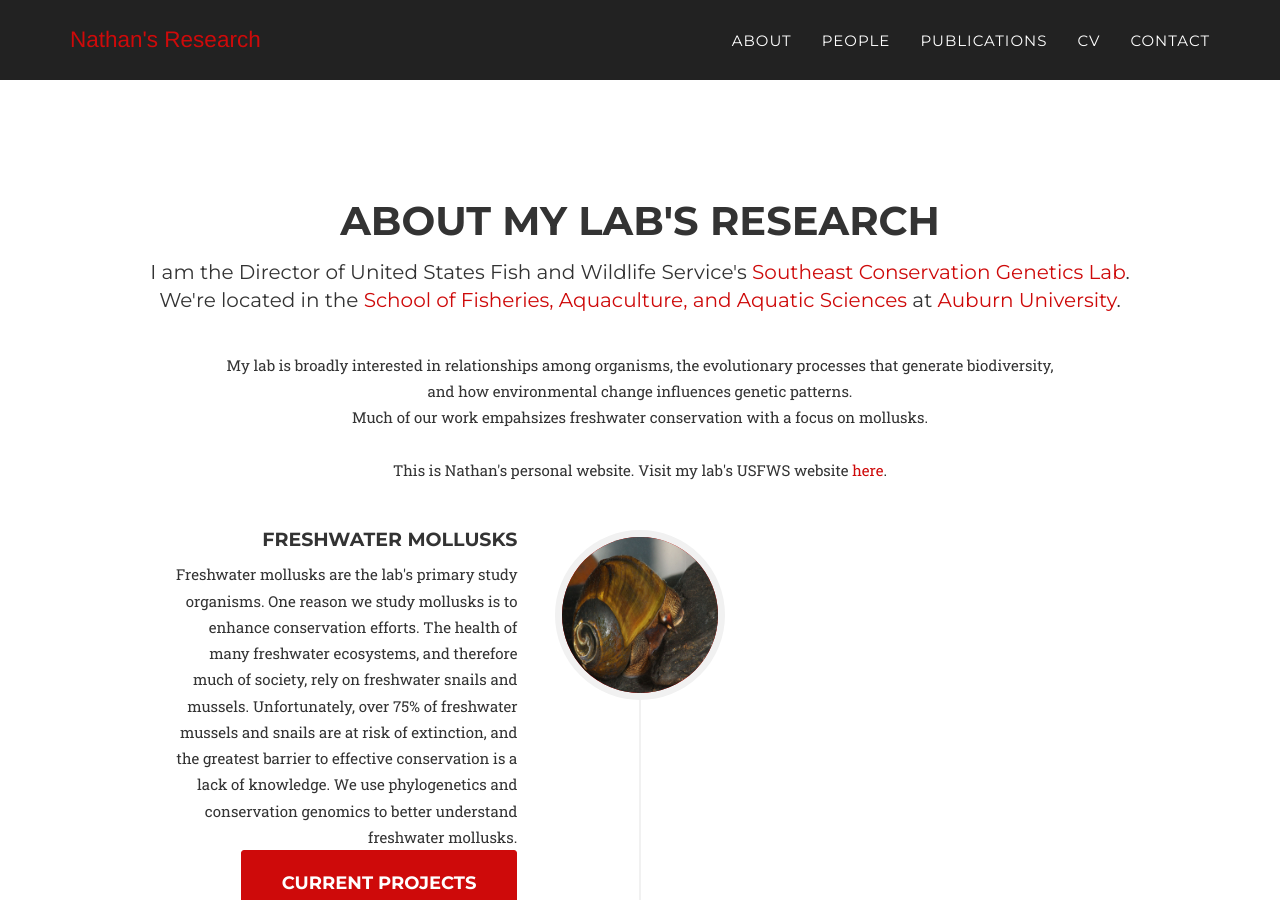
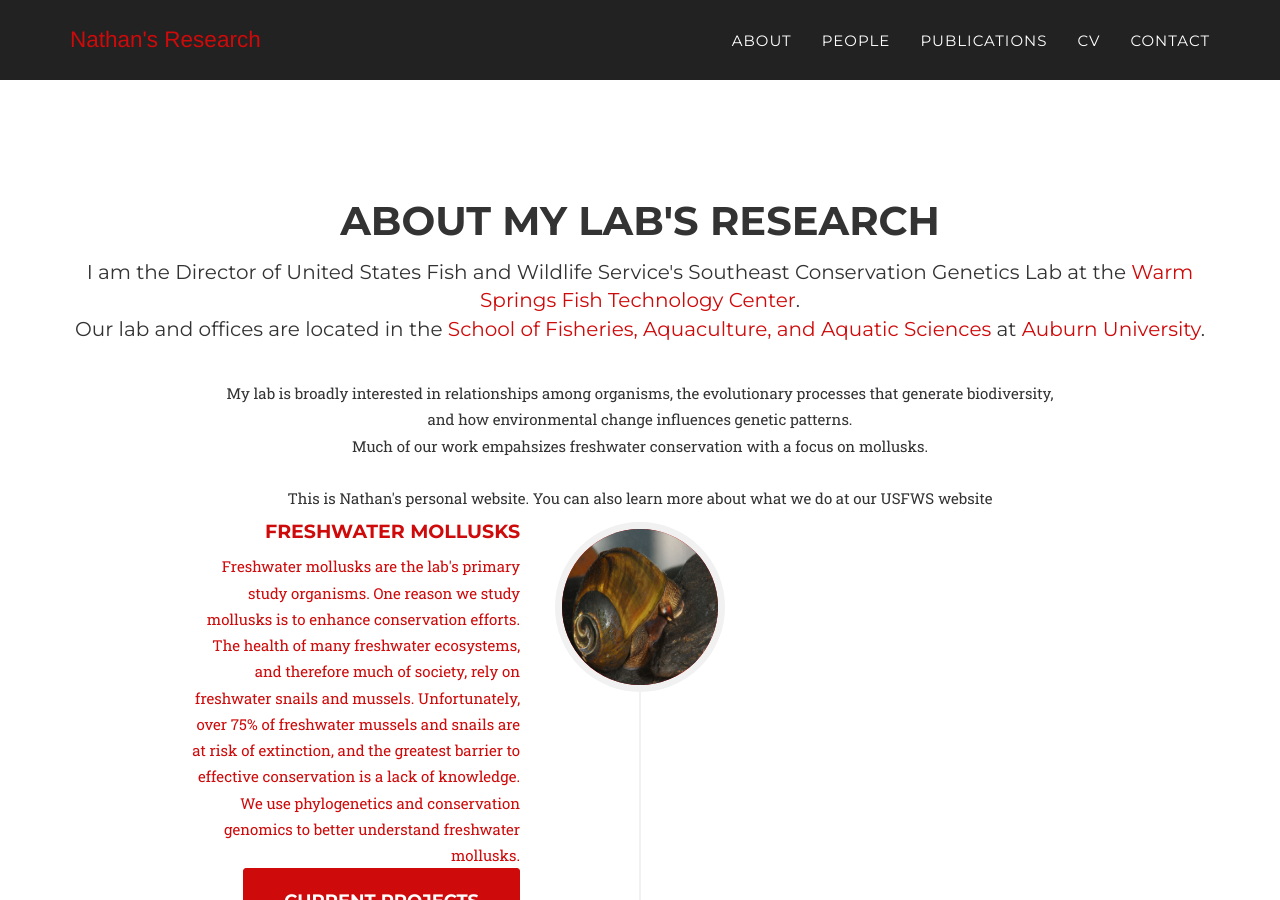
Before and after one commit to NathanWhelan/nathanwhelan.github.io, a Jekyll site: the page built from index.html, in a window 1280 px wide and 900 px high, scrolled down 584 px. Built offline with Jekyll 4.4.1, drawn with Linux system fonts in a browser that asks for light colours; some web fonts are replaced.

Commit message:
Update to About Section

```diff
--- a/_includes/about.html
+++ b/_includes/about.html
@@ -9,9 +9,9 @@
 	            <p></br></p> -->
 
                     <h2 class="section-heading">About My Lab's Research</h2>
-                    <hs>I am the Director of United States Fish and Wildlife Service's <a href="https://www.fws.gov/southeast/warm-springs-fish-technology-center/conservation-genetics-lab/">Southeast Conservation Genetics Lab</a>.</br>We're located in the <a href="http://sfaas.auburn.edu">School of Fisheries, Aquaculture, and Aquatic Sciences</a> at <a href="http://auburn.edu">Auburn University</a>.</hs>
+                    <hs>I am the Director of United States Fish and Wildlife Service's Southeast Conservation Genetics Lab at the <a href="https://www.fws.gov/office/warm-springs-fish-technology-center">Warm Springs Fish Technology Center</a>.</br>Our lab and offices are located in the <a href="http://sfaas.auburn.edu">School of Fisheries, Aquaculture, and Aquatic Sciences</a> at <a href="http://auburn.edu">Auburn University</a>.</hs>
 		    <p></br></p>
-	            <p>My lab is broadly interested in relationships among organisms, the evolutionary processes that generate biodiversity,</br> and how environmental change influences genetic patterns.</br>Much of our work empahsizes freshwater conservation with a focus on mollusks.</br></br>This is Nathan's personal website. Visit my lab's USFWS website <a href="https://www.fws.gov/southeast/warm-springs-fish-technology-center/conservation-genetics-lab/">here</a>.</p>
+	            <p>My lab is broadly interested in relationships among organisms, the evolutionary processes that generate biodiversity,</br> and how environmental change influences genetic patterns.</br>Much of our work empahsizes freshwater conservation with a focus on mollusks.</br></br>This is Nathan's personal website. You can also learn more about what we do at our USFWS website <a href="https://www.fws.gov/office/warm-springs-fish-technology-center/what-we-do>here</a>.</p>
 		    <p></br></p>
                 </div>
             </div>
```
